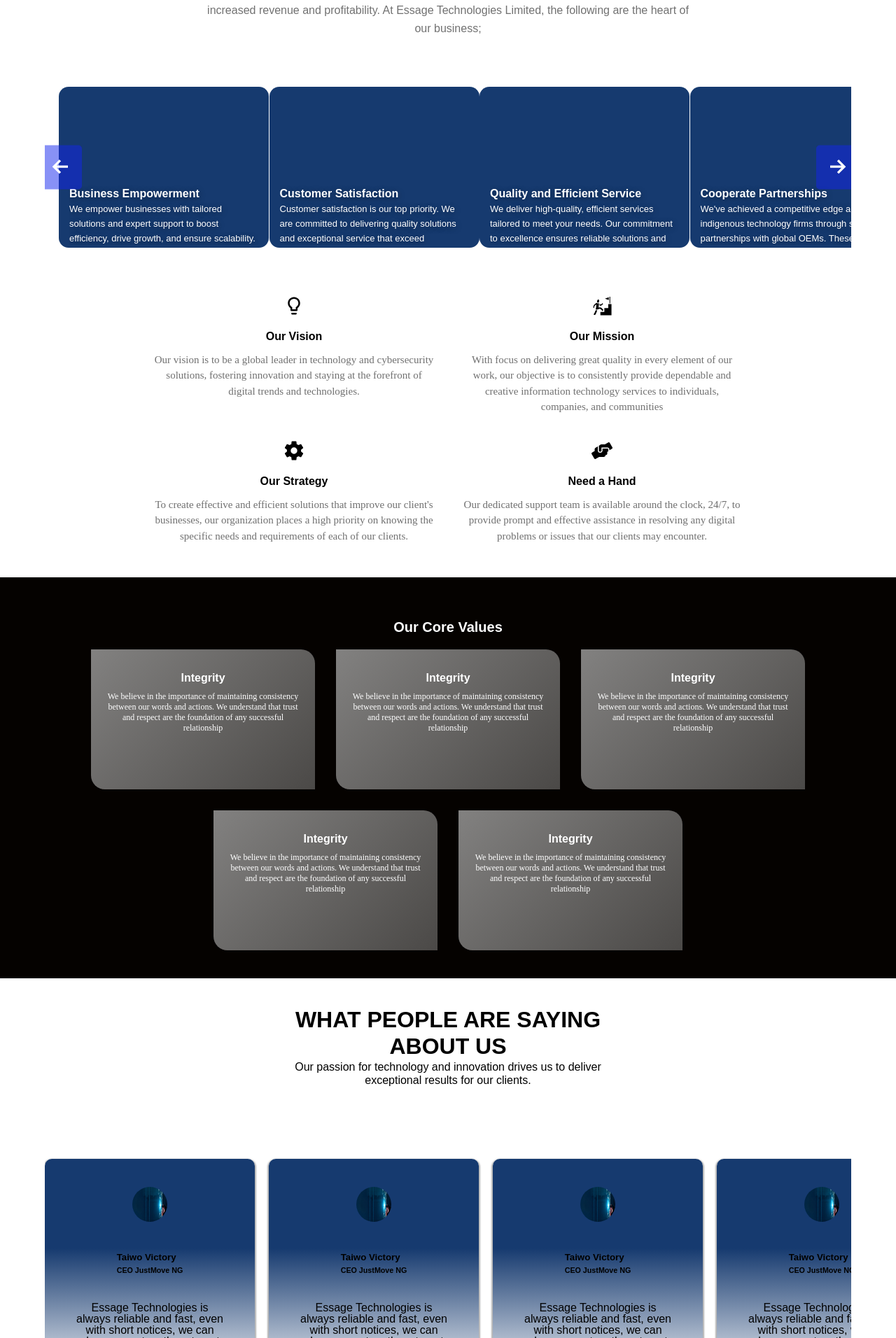
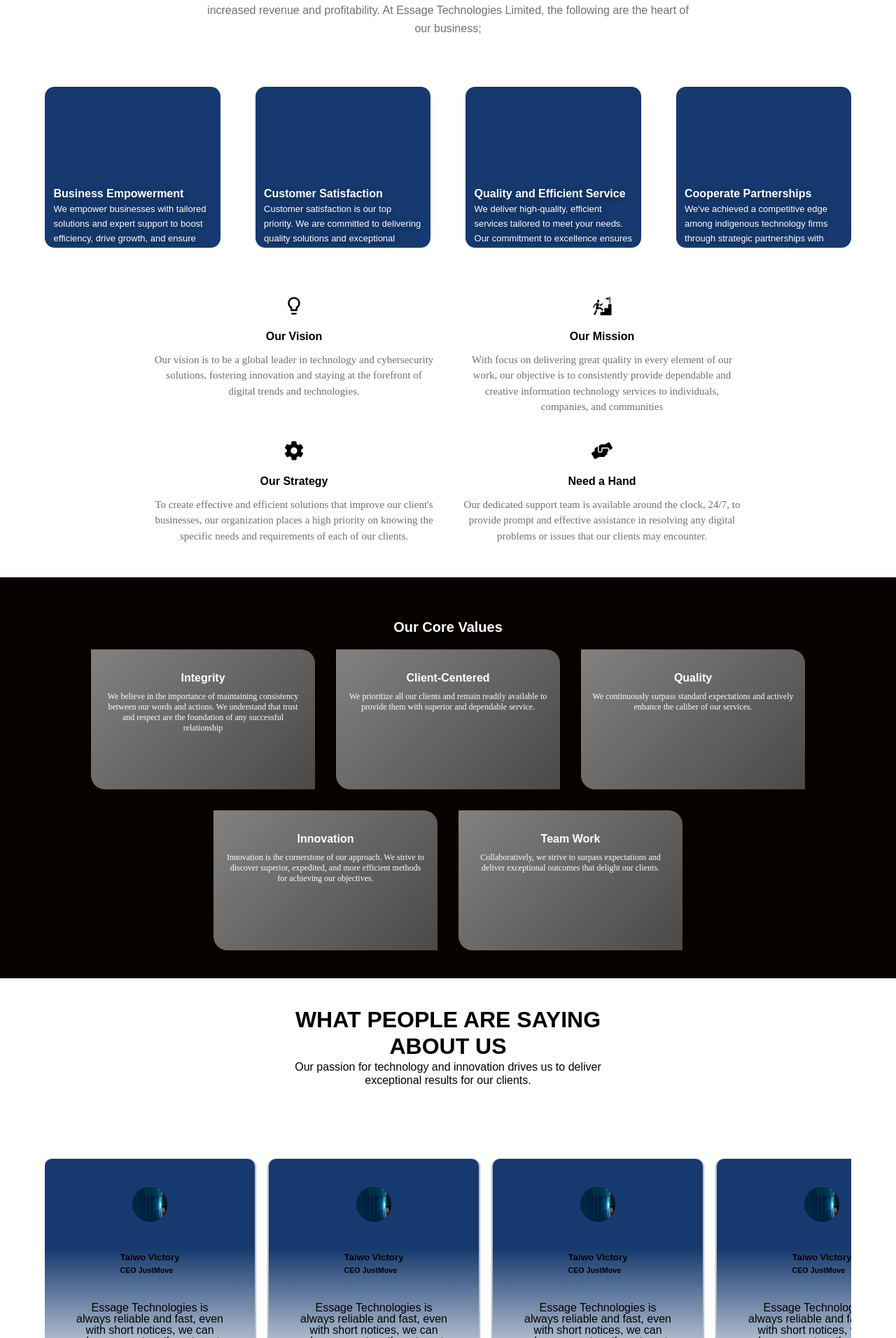
Before and after one commit to SHPrince1/siltech, a Next.js app: page /about in a window 1280 px wide. Shown: the part 988-2900 px from the top of the page at 70% size. Built offline with nearby package versions, Linux system fonts and the light colour scheme.

Commit message:
content added

```diff
--- a/src/app/components/about-us/carousel.jsx
+++ b/src/app/components/about-us/carousel.jsx
@@ -76,11 +76,11 @@ const Carousel = () => {
         </div>
       ) : (
         <Swiper
-          spaceBetween={10}
+          spaceBetween={9}
           modules={[Pagination, Navigation]}
-          initialSlide={2}
-          slidesPerView={3.4}
-          slideToClickedSlide={false}
+          initialSlide={4}
+          slidesPerView={3}
+          slideToClickedSlide={true}
           pagination={{ el: '.swiper-pagination', clickable: true }}
           navigation={{
             nextEl: `.${style.swiperButtonNext}`,
@@ -107,12 +107,12 @@ const Carousel = () => {
       {!isMobile && (
         <>
           {/* Custom Navigation Buttons */}
-          <div className={style.swiperButtonNext}>
+          {/* <div className={style.swiperButtonNext}>
             <GrFormNextLink  size={40}/>
           </div>
           <div className={style.swiperButtonPrev}>
           <GrFormPreviousLink size={40}/>
-          </div>
+          </div> */}
         </>
       )}
     </div>
--- a/src/app/components/about-us/styles/card.module.scss
+++ b/src/app/components/about-us/styles/card.module.scss
@@ -11,9 +11,9 @@
 .container {
   // border: 1px solid red;
   //position: absolute;
-  width: 300px;
+  width: 100%;
   height: 230px;
-  margin: 20px;
+  margin: 20px auto;
   background-color:$main-color;
   border-radius: 14px;
 
--- a/src/app/components/about-us/value-card-parent.jsx
+++ b/src/app/components/about-us/value-card-parent.jsx
@@ -2,17 +2,67 @@ import React from 'react'
 import ValuesCard from '../about-us/values-card'
 import style from '../about-us/styles/value-card-parent.module.scss'
 const ValueCardParent = () => {
+
+  const data = [
+
+
+    {
+        title:"Integrity",
+        details:"We believe in the importance of maintaining consistency between our words and actions. We understand that trust and respect are the foundation of any successful relationship"
+
+    //   title: "IT Consulting & Advisory",
+
+    },
+    {
+        title:"Client-Centered",
+        details:"We prioritize all our clients and remain readily available to provide them with superior and dependable service."
+
+    //   title: "IT Consulting & Advisory",
+
+    },
+    {
+        title:"Quality",
+        details:"We continuously surpass standard expectations and actively enhance the caliber of our services."
+
+    //   title: "IT Consulting & Advisory",
+
+    },
+    {
+        title:"Innovation",
+        details:"Innovation is the cornerstone of our approach. We strive to discover superior, expedited, and more efficient methods for achieving our objectives."
+
+    },
+    {
+        title:"Team Work",
+        details:"Collaboratively, we strive to surpass expectations and deliver exceptional outcomes that delight our clients."
+
+    },
+
+
+
+
+  ];
   return (
     <div>
         <div className={style.container}>
         <div className={style.header}><h4>Our Core Values</h4></div>
             <div className={style.containerContent}>
 
-            <ValuesCard />
-            <ValuesCard />
-            <ValuesCard />
-            <ValuesCard />
-            <ValuesCard />
+            {data.map((data, index) => {
+          return (
+            < ValuesCard
+            key={index}
+            icon={data.icon}
+            title={data.title}
+            details={data.details}
+
+
+
+          />
+          );
+        })}
+
+
             </div>
         </div>
     </div>
--- a/src/app/components/about-us/values-card.jsx
+++ b/src/app/components/about-us/values-card.jsx
@@ -1,18 +1,15 @@
 import React from "react";
 import style from '../about-us/styles/values-card.module.scss'
 
-const ValuesCard = () => {
+const ValuesCard = (props) => {
   return (
     <main>
       <div className={style.container}>
         <div className={style.title}>
-          <h5>Integrity</h5>
+          <h5>{props.title}</h5>
         </div>
         <div className={style.content}>
-          <p>
-            We believe in the importance of maintaining consistency between our
-            words and actions. We understand that trust and respect are the
-            foundation of any successful relationship
+          <p> {props.details}
           </p>
         </div>
       </div>
--- a/src/app/components/about-us/what-peope-say-card.jsx
+++ b/src/app/components/about-us/what-peope-say-card.jsx
@@ -2,7 +2,7 @@ import React from "react";
 import Image from "next/image";
 import style from "../about-us/styles/what-peope-say-card.module.scss";
 import dImage from '../../components/about-us/images/abt-banner4.jpg'
-const WhatPeopeSayCard = () => {
+const WhatPeopeSayCard = (props) => {
   return (
     <main>
       <div className={style.container}>
@@ -10,15 +10,14 @@ const WhatPeopeSayCard = () => {
             <Image src={dImage} alt="d" width={50} height={50}/>
         </div>
         <div className={style.namePerson}>
-          <h5>Taiwo Victory</h5>
-          <h6>CEO JustMove NG</h6>
+          <h5>{props.name}</h5>
+          <h6>{props.company}</h6>
         </div>
         <div className={style.textTitle}>
 
 
           <p>
-            Essage Technologies is always reliable and fast, even with short notices, we
-            can always count on them to get requests done. Thank you!
+          {props.testimony}
           </p>
         </div>
         <div></div>
--- a/src/app/components/about-us/what-people-say-parent-card.jsx
+++ b/src/app/components/about-us/what-people-say-parent-card.jsx
@@ -2,7 +2,59 @@ import React from "react";
 import WhatPeopeSayCard from "../about-us/what-peope-say-card";
 import style from "../../components/about-us/styles/what-people-say-parent-card.module.scss";
 const WhatPeopleSayParentCard = () => {
+
+  const data = [
+
+
+    {
+        name:"Taiwo Victory",
+        company:"CEO JustMove",
+       testimony:" Essage Technologies is always reliable and fast, even with short notices, we can always count on them to get requests done. Thank you!"
+
+
+    },
+    {
+      name:"Taiwo Victory",
+      company:"CEO JustMove",
+     testimony:" Essage Technologies is always reliable and fast, even with short notices, we can always count on them to get requests done. Thank you!"
+
+
+  },
+  {
+    name:"Taiwo Victory",
+    company:"CEO JustMove",
+   testimony:" Essage Technologies is always reliable and fast, even with short notices, we can always count on them to get requests done. Thank you!"
+
+
+},
+{
+  name:"Taiwo Victory",
+  company:"CEO JustMove",
+ testimony:" Essage Technologies is always reliable and fast, even with short notices, we can always count on them to get requests done. Thank you!"
+
+
+},
+{
+  name:"Taiwo Victory",
+  company:"CEO JustMove",
+ testimony:" Essage Technologies is always reliable and fast, even with short notices, we can always count on them to get requests done. Thank you!"
+
+
+},
+{
+  name:"Taiwo Victory",
+  company:"CEO JustMove",
+ testimony:" Essage Technologies is always reliable and fast, even with short notices, we can always count on them to get requests done. Thank you!"
+
+
+},
+
+
+
+  ];
   return (
+
+
     <main>
       <div className={style.container}>
         {" "}
@@ -14,11 +66,21 @@ const WhatPeopleSayParentCard = () => {
           </p>
         </div>
         <div className={style.containerContent}>
-          <WhatPeopeSayCard />
-          <WhatPeopeSayCard />
-          <WhatPeopeSayCard />
-          <WhatPeopeSayCard />
-          <WhatPeopeSayCard />
+        {data.map((data, index) => {
+          return (
+            < WhatPeopeSayCard
+            key={index}
+            name={data.name}
+            company={data.company}
+            testimony={data.testimony}
+
+
+
+          />
+          );
+        })}
+
+          {/* < /> */}
         </div>
       </div>
     </main>
```
